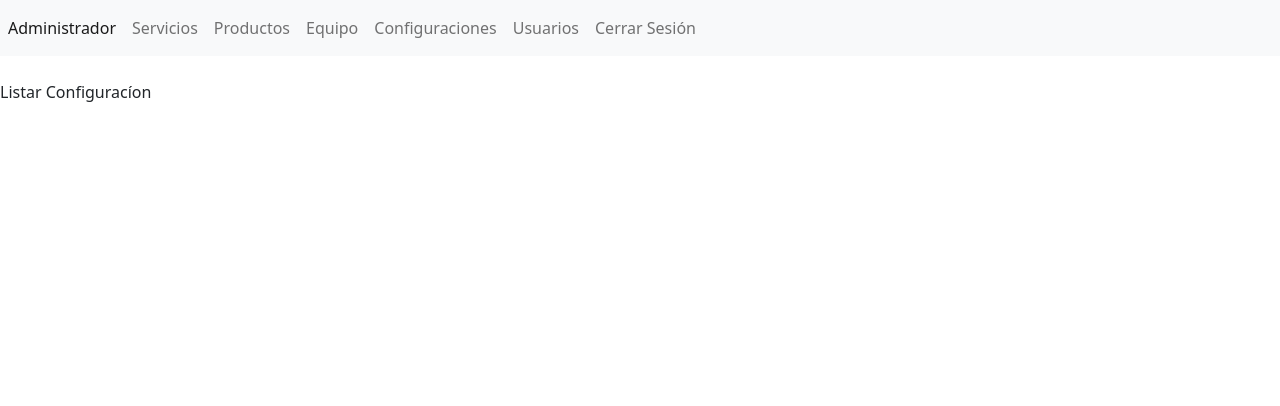
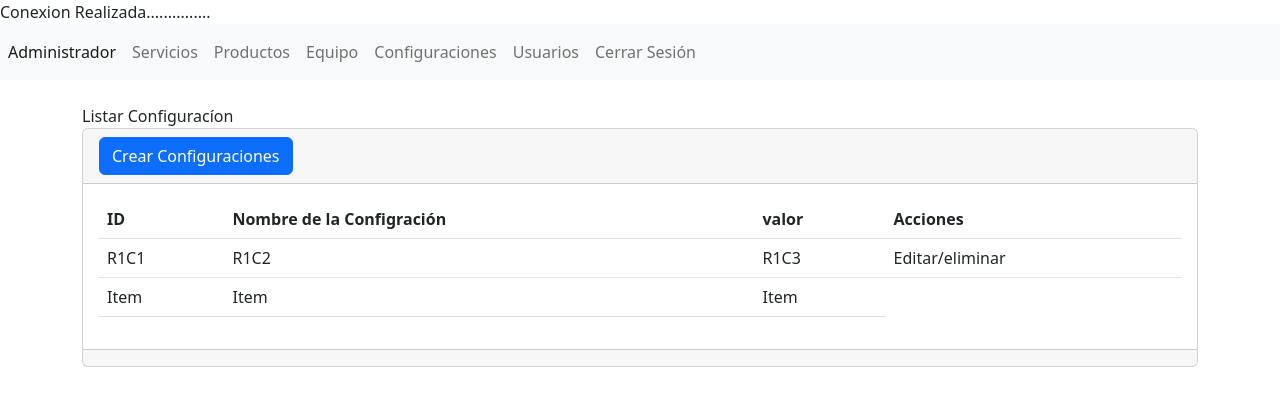
Before and after one commit to Changoluisa90/LubricantesGM, a PHP site: page /LubricantesGM/admin/secciones/configuraciones/ in a window 1280 px wide. Shown: the top 406 px of the page. Run offline with PHP 8.4, Linux system fonts and the light colour scheme; tables that the repository leaves empty or names only in its code hold one stand-in row (values such as "Sample post").

Commit message:
mi 5  commit

```diff
--- a/admin/secciones/configuraciones/index.php
+++ b/admin/secciones/configuraciones/index.php
@@ -1,3 +1,52 @@
-<?php include("../../templates/header.php");?>
+<?php
+include("../../bd.php");
+
+//seleccionar registros
+$sentencia = $conexion->prepare("SELECT * FROM `configuraciones` ");
+$sentencia->execute();
+$lista_configuraciones = $sentencia->fetchAll(PDO::FETCH_ASSOC);
+
+include("../../templates/header.php");
+
+?>
 Listar Configuracíon
-<?php include("../../templates/footer.php");?>
+<div class="card">
+    <div class="card-header">
+        <a name="" id="" class="btn btn-primary" href="crear.php" role="button">Crear Configuraciones </a>
+    </div>
+    <div class="card-body">
+        <div class="table-responsive-sm">
+            <table class="table ">
+                <thead>
+                    <tr>
+                        <th scope="col">ID</th>
+                        <th scope="col">Nombre de la Configración </th>
+                        <th scope="col">valor</th>
+                        <th scope="col">Acciones</th>
+                    </tr>
+                </thead>
+                <tbody>
+                    <?php foreach ($lista_configuraciones as $registros) { ?>
+                        <tr class="">
+                            <td scope="row">R1C1</td>
+                            <td>R1C2</td>
+                            <td>R1C3</td>
+                            <td>Editar/eliminar</td>
+                        </tr>
+                        <tr class="">
+                            <td scope="row">Item</td>
+                            <td>Item</td>
+                            <td>Item</td>
+
+                        </tr>
+                    <?php } ?>
+                </tbody>
+            </table>
+        </div>
+
+    </div>
+    <div class="card-footer text-muted">
+
+    </div>
+</div>
+<?php include("../../templates/footer.php"); ?>
```
Also changed, not shown: admin/secciones/configuraciones/crear.php (+52 -3 lines).
